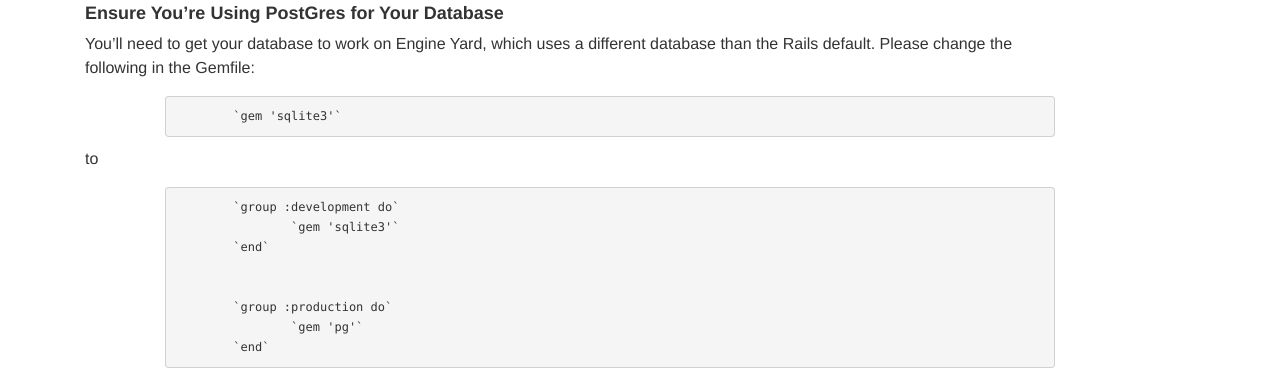
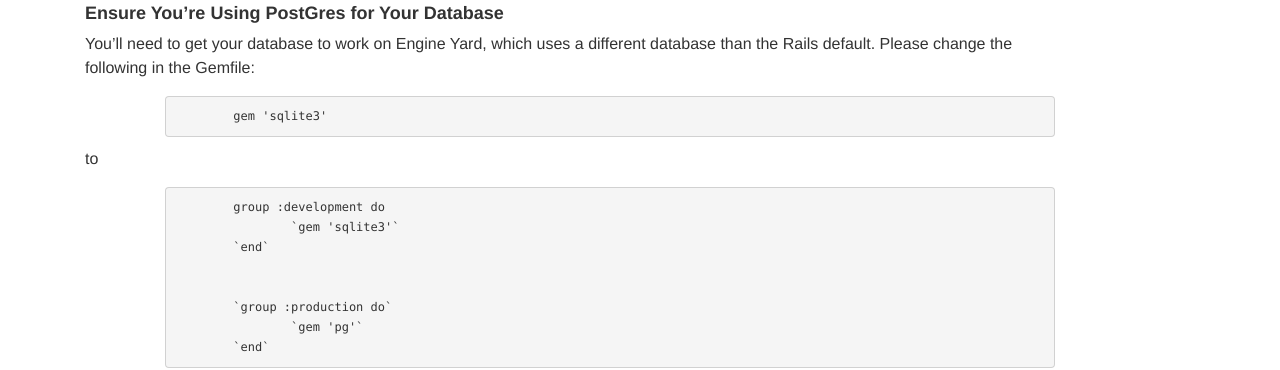
Before and after one commit to railsgirls/guides.railsgirls.com, a Jekyll site: the page built from _posts/2013-05-10-EYDeploy.markdown, in a window 1280 px wide and 900 px high. Shown: the part 285-655 px from the top of the window. Built offline with Jekyll 4.4.1, drawn with Linux system fonts in a browser that asks for light colours; nearby versions of some CDN libraries; Markdown is read by kramdown in place of the engine named in the settings.

Commit message:
formatting change

```diff
--- a/_posts/2013-05-10-EYDeploy.markdown
+++ b/_posts/2013-05-10-EYDeploy.markdown
@@ -13,12 +13,12 @@
 You'll need to get your database to work on Engine Yard, which uses a different database than the Rails default. Please change the following in the Gemfile:
 
 
-		`gem 'sqlite3'`
+		gem 'sqlite3'
 
 
 to
 
-		`group :development do`
+		group :development do
 			`gem 'sqlite3'`
 		`end`
 
```
